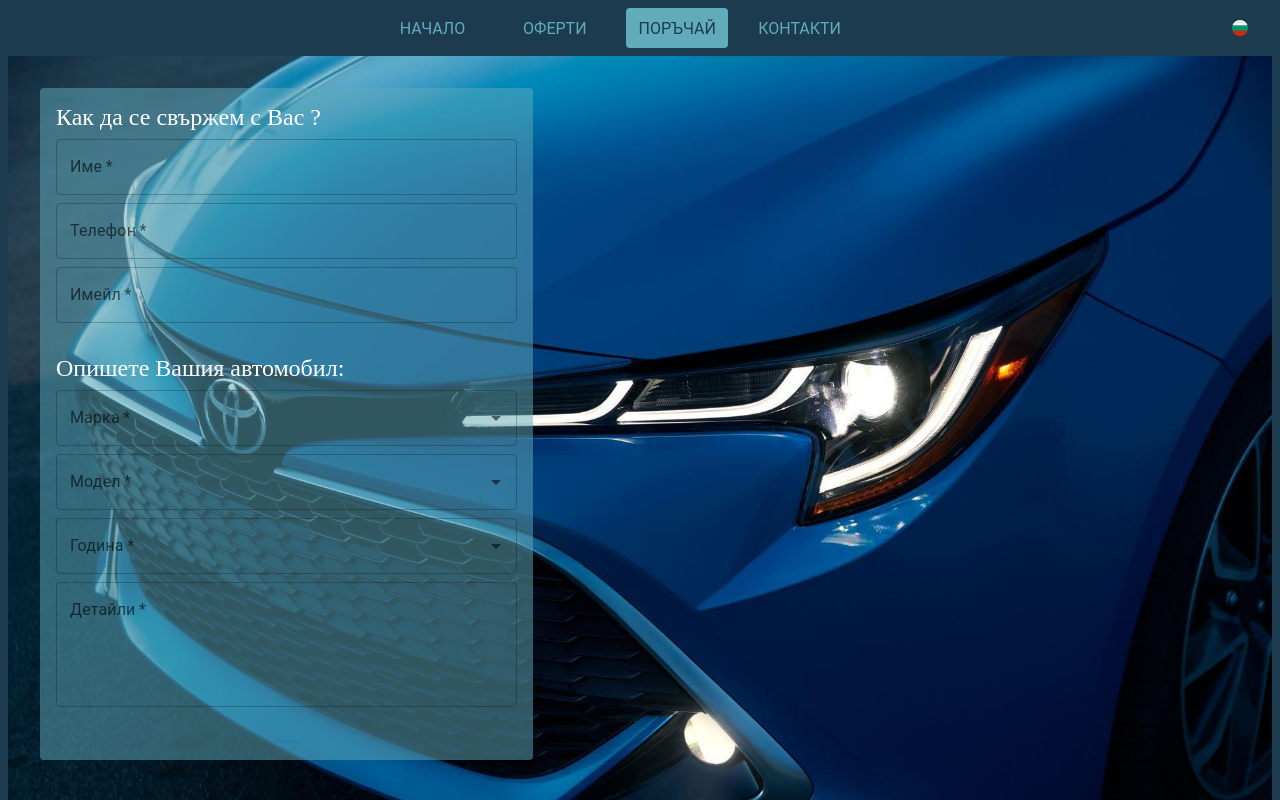
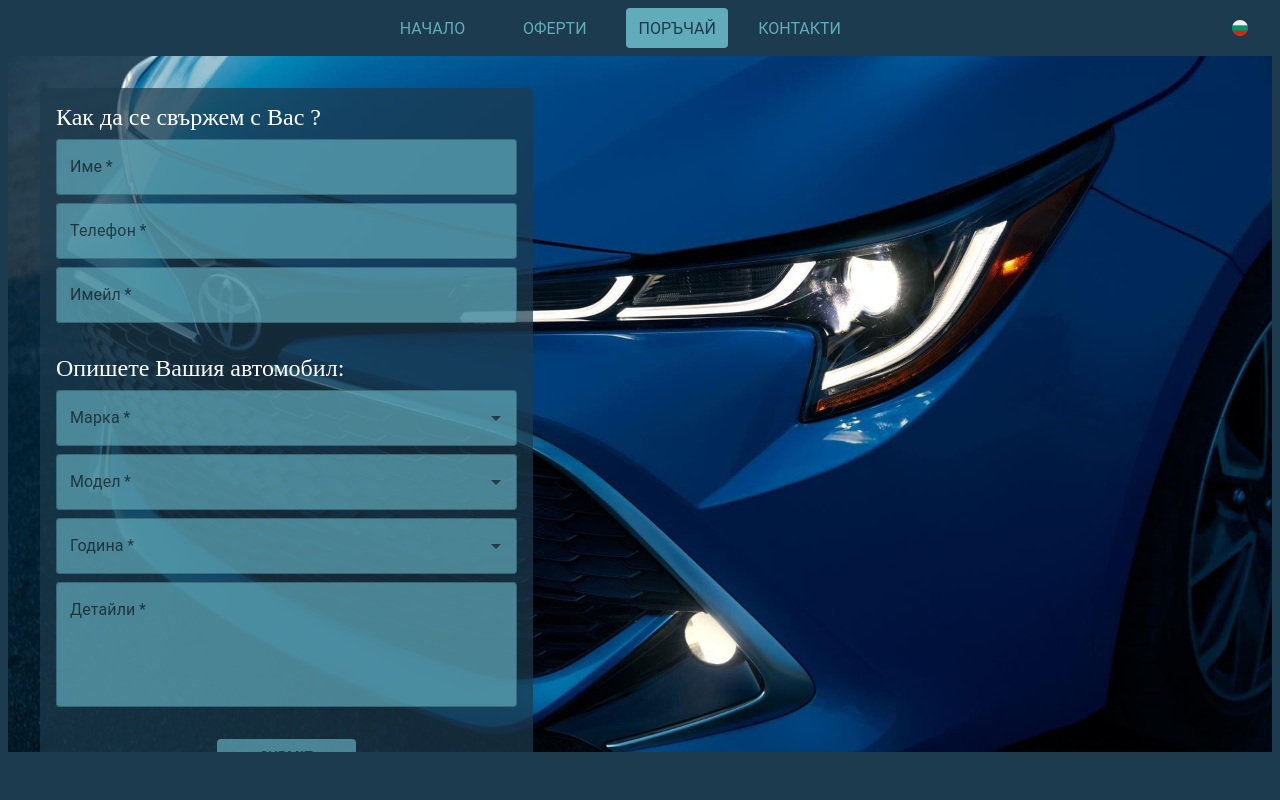
Before and after one commit to pseudogode/Carate, a React (Vite) app: page /order in a window 1280 px wide. Built offline with nearby package versions, Linux system fonts and the light colour scheme.

Commit message:
Add captcha and restyle form

```diff
--- a/package.json
+++ b/package.json
@@ -18,6 +18,7 @@
     "i18next": "^23.14.0",
     "react": "^18.3.1",
     "react-dom": "^18.3.1",
+    "react-google-recaptcha": "^3.1.0",
     "react-hook-form": "^7.53.0",
     "react-i18next": "^15.0.1",
     "react-icons": "^5.2.1",
@@ -28,6 +29,7 @@
     "@types/leaflet": "^1.9.12",
     "@types/react": "^18.3.3",
     "@types/react-dom": "^18.3.0",
+    "@types/react-google-recaptcha": "^2.1.9",
     "@typescript-eslint/eslint-plugin": "^7.15.0",
     "@typescript-eslint/parser": "^7.15.0",
     "@vitejs/plugin-react": "^4.3.1",
--- a/src/pages/contacts/contacts.module.scss
+++ b/src/pages/contacts/contacts.module.scss
@@ -1,4 +1,5 @@
 @import '/src/theme/colors';
+@import '/src/theme/mixins';
 
 .padding {
   padding: 16px;
@@ -10,6 +11,7 @@
 }
 
 .root {
+  @include background-image;
   color: white;
   display: flex;
   height: 100%;
--- a/src/pages/contacts/contacts.tsx
+++ b/src/pages/contacts/contacts.tsx
@@ -28,7 +28,7 @@ function Contacts() {
   return (
     <Box
       className={`${classes.root} ${classes.padding}`}
-      style={{ backgroundSize: '100% auto',backgroundImage: `url(${ToyotaWallpaper})`, backgroundRepeat: 'no-repeat'}}
+      style={{ backgroundImage: `url(${ToyotaWallpaper})` }}
     >
       <Box className={`${classes.info} ${classes.padding}`}>
         <Box className={`${classes.fade} ${classes.padding}`} >
@@ -36,7 +36,7 @@ function Contacts() {
             <p>гр. София, ул. Кукуш 1</p>
           </ContactsInfoLabel>
           <ContactsInfoLabel icon = {<LuClock/>} text={t('workingHours')}>
-            <p>Понеделник - Петък</p>
+            <p>Понеделник - Петък</p> // TODO:
             <p>08:00 – 17:00</p>
           </ContactsInfoLabel>
           <ContactsInfoLabel icon = {<LuPhoneCall/>} text={t('callUs')}>
--- a/src/pages/home/Home.tsx
+++ b/src/pages/home/Home.tsx
@@ -24,7 +24,7 @@ function Home() {
   return (
     <Box
       className={classes.root}
-      style={{ backgroundSize: '100% auto',backgroundImage: `url(${ToyotaWallpaper})`, backgroundRepeat: 'no-repeat'}}
+      style={{ backgroundImage: `url(${ToyotaWallpaper})` }}
     >
       <Box style={{padding: '16px'}}>
         <Box className={classes.info}>
--- a/src/pages/home/home.module.scss
+++ b/src/pages/home/home.module.scss
@@ -1,11 +1,13 @@
 @import '/src/theme/colors';
+@import '/src/theme/mixins';
 
 #map { height: 30vh; }
 
 .root {
+  @include background-image;
   background-color: $primary;
-  height: 100%;
   padding: 16px;
+  height: 83%; // FIXME:
 }
 
 .info {
--- a/src/pages/order/order.module.scss
+++ b/src/pages/order/order.module.scss
@@ -1,11 +1,34 @@
 @import '/src/theme/colors';
+@import '/src/theme/mixins';
+
+// TODO: scroll appears
 
 .root {
+  @include background-image;
+  //
   scrollbar-color: $secondary $primary;
   padding: 16px;
   color: white;
-  height: 100%;
+  height: 83%; // FIXME:
   overflow: auto;
+}
+
+.captchaContainer {
+  display: flex;
+  justify-content: center;
+  align-items: center;
+}
+
+.submitButton {
+  &:global(.MuiButton-root) {
+    background-color: $secondary-fade7;
+    color: $primary;
+  }
+
+  &:global(.MuiButton-root):hover {
+    background-color: $secondary;
+  }
+  width: 30%;
 }
 
 .padding {
@@ -13,9 +36,12 @@
 }
 
 .formContainer {
-  background-color: $secondary-fade5;
+  background-color: $primary-fade7;
   margin: 16px;
+  min-width: 300px;
+  max-width: 800px;
   width: 40%;
+  overflow: visible;
   border-radius: 4px;
 }
 
@@ -30,6 +56,8 @@
 
   > div {
     margin-top: 8px;
+    background-color: $secondary-fade7;
+    border-radius: 4px;
   }
 }
 
--- a/src/pages/order/order.tsx
+++ b/src/pages/order/order.tsx
@@ -5,12 +5,15 @@ import { Controller, useForm } from "react-hook-form";
 import { useTranslate } from "../../hooks/use-translate";
 import { Autocomplete, Button, TextField } from "@mui/material";
 import { carService } from "../../services/car-service/car-service";
-import { useEffect } from "react";
+import { useEffect, useState } from "react";
+import ReCAPTCHA from 'react-google-recaptcha';
+
 
 function Order() {
   const { handleSubmit, control } = useForm();
   const { t } = useTranslate('order');
   const onSubmit = (d) => alert(JSON.stringify(d));
+  const [captchaPassed, setCaptchaPassed] = useState(true);
   useEffect(() => {
     const makes = carService.getAllCarBrands();
     const modles= carService.getModelsByBrand('BMW');
@@ -20,7 +23,7 @@ function Order() {
   return (
     <Box
       className={`${classes.root} ${classes.padding}`}
-      style={{ backgroundSize: '100% auto',backgroundImage: `url(${ToyotaWallpaper})`, backgroundRepeat: 'no-repeat'}}
+      style={{ backgroundImage: `url(${ToyotaWallpaper})` }}
     >
       <Box className={classes.formContainer}>
         <form onSubmit={handleSubmit(onSubmit)} className={classes.form}>
@@ -119,9 +122,20 @@ function Order() {
               )}
             />
           </Box>
-          <Button type="submit">
-            -----
-          </Button>
+          { !captchaPassed &&
+            <Box className={`${classes.padding} ${classes.captchaContainer}`}>
+              <ReCAPTCHA
+                sitekey={import.meta.env['VITE_RECAPTCHA_SITE_KEY']}
+                onChange={() => setCaptchaPassed((prev) => !prev)}
+                theme='dark'
+              />
+            </Box> }
+          { captchaPassed &&
+            <Box className={`${classes.padding} ${classes.captchaContainer}`}>
+              <Button className={classes.submitButton} type="submit">
+                Submit
+              </Button>
+            </Box> }
         </form>
       </Box>
     </Box>
--- a/src/theme/_colors.scss
+++ b/src/theme/_colors.scss
@@ -3,6 +3,8 @@ $secondary-fade1: rgba(97, 172, 187, 0.1);
 $secondary-fade3: rgba(97, 172, 187, 0.3);
 $secondary-fade5: rgba(97, 172, 187, 0.5);
 $secondary-fade7: rgba(97, 172, 187, 0.7);
+$secondary-fade9: rgba(97, 172, 187, 0.9);
+
 $primary: #1D3B4E;
 $primary-fade1: rgba(29, 59, 78, 0.1);
 $primary-fade3: rgba(29, 59, 78, 0.3);
--- a/src/theme/_mixins.scss
+++ b/src/theme/_mixins.scss
@@ -0,0 +1,9 @@
+@mixin background-image {
+  background-repeat: no-repeat;
+  background-position: center;
+  background-attachment: fixed;
+  webkit-background-size: cover;
+  -moz-background-size: cover;
+  -o-background-size: cover;
+  background-size: cover;
+}
```
Also changed, not shown: 1 other file (tests, documents, lock files or other folders).
